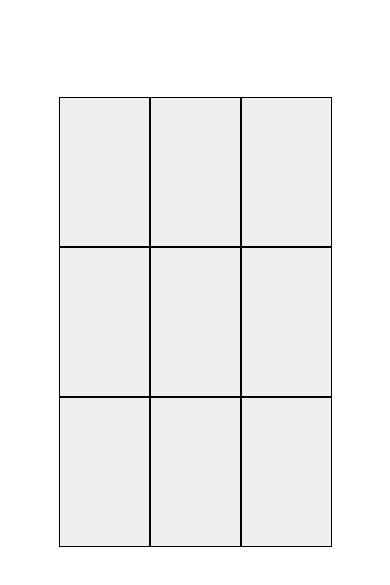
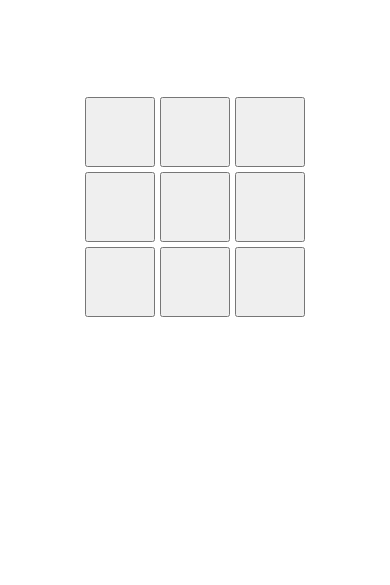
Before and after one commit to laterNaT/tic-tac-toe, a website: page index.html in a window 390 px wide. Shown: the part 87-672 px from the top of the page. Drawn offline with Linux system fonts and the light colour scheme; a web font is replaced by a local one.

Commit message:
Change grid size based on screen size

```diff
--- a/style.css
+++ b/style.css
@@ -12,14 +12,14 @@ header > h1 {
 
 .grid-container {
   display: grid;
-  width: 70%;
-  margin: 0 auto;
-  grid-template-columns: repeat(3, 1fr);
-  grid-template-rows: repeat(3, 150px);
+  padding: 0 25%;
+  justify-content: center;
+  grid-template-columns: repeat(3, 100px);
+  grid-template-rows: repeat(3, 100px);
+  gap: 5px;
 }
 
 .js-grid-item {
-  border: 1px solid black;
   display: flex;
   justify-content: center;
   align-items: center;
@@ -36,3 +36,24 @@ header > h1 {
 .js-marked-o::after {
   content: 'O';
 }
+
+@media screen and (min-width: 100px) and (max-width: 500px) {
+  .grid-container {
+    grid-template-columns: repeat(3, 70px);
+    grid-template-rows: repeat(3, 70px);
+  }
+}
+
+@media screen and (min-width: 1920px) and (max-width: 3840px) {
+  .grid-container {
+    grid-template-columns: repeat(3, 200px);
+    grid-template-rows: repeat(3, 200px);
+  }
+}
+
+@media screen and (min-width: 3840px) {
+  .grid-container {
+    grid-template-columns: repeat(3, 400px);
+    grid-template-rows: repeat(3, 400px);
+  }
+}
```
